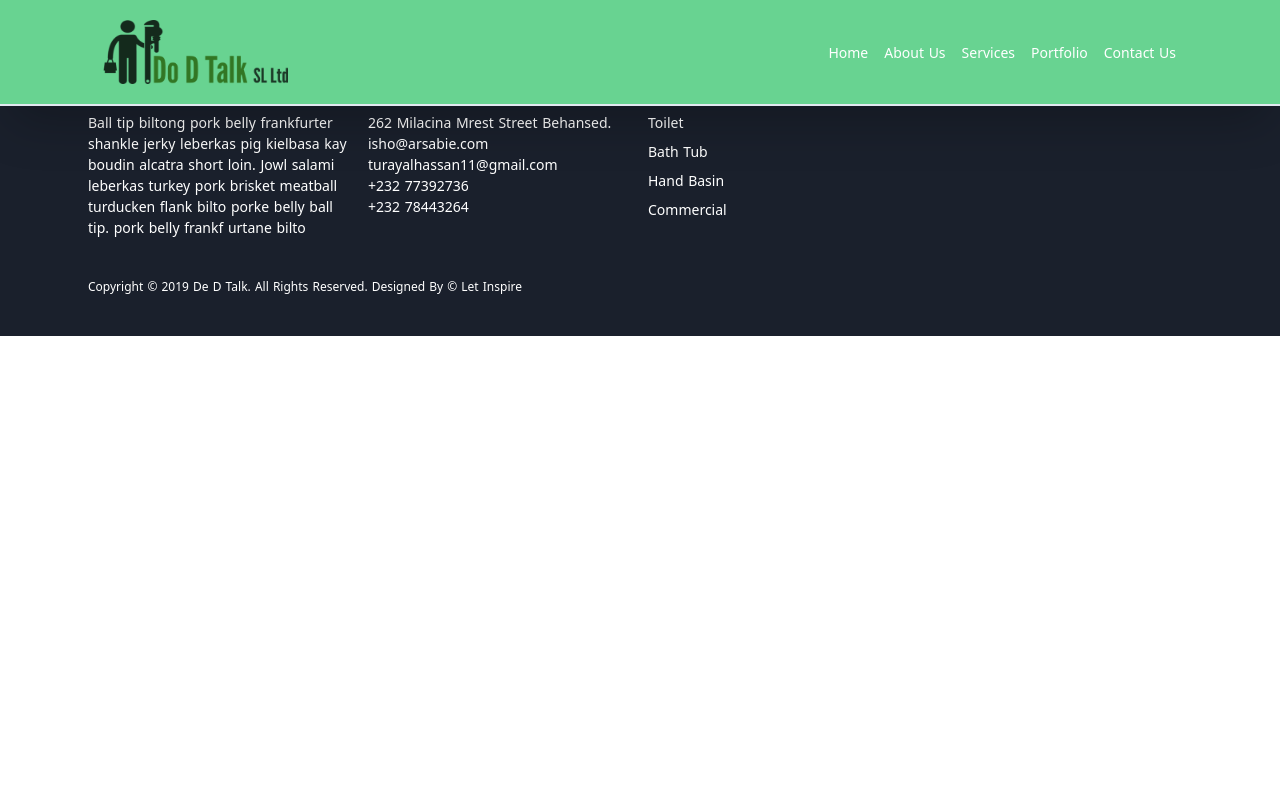
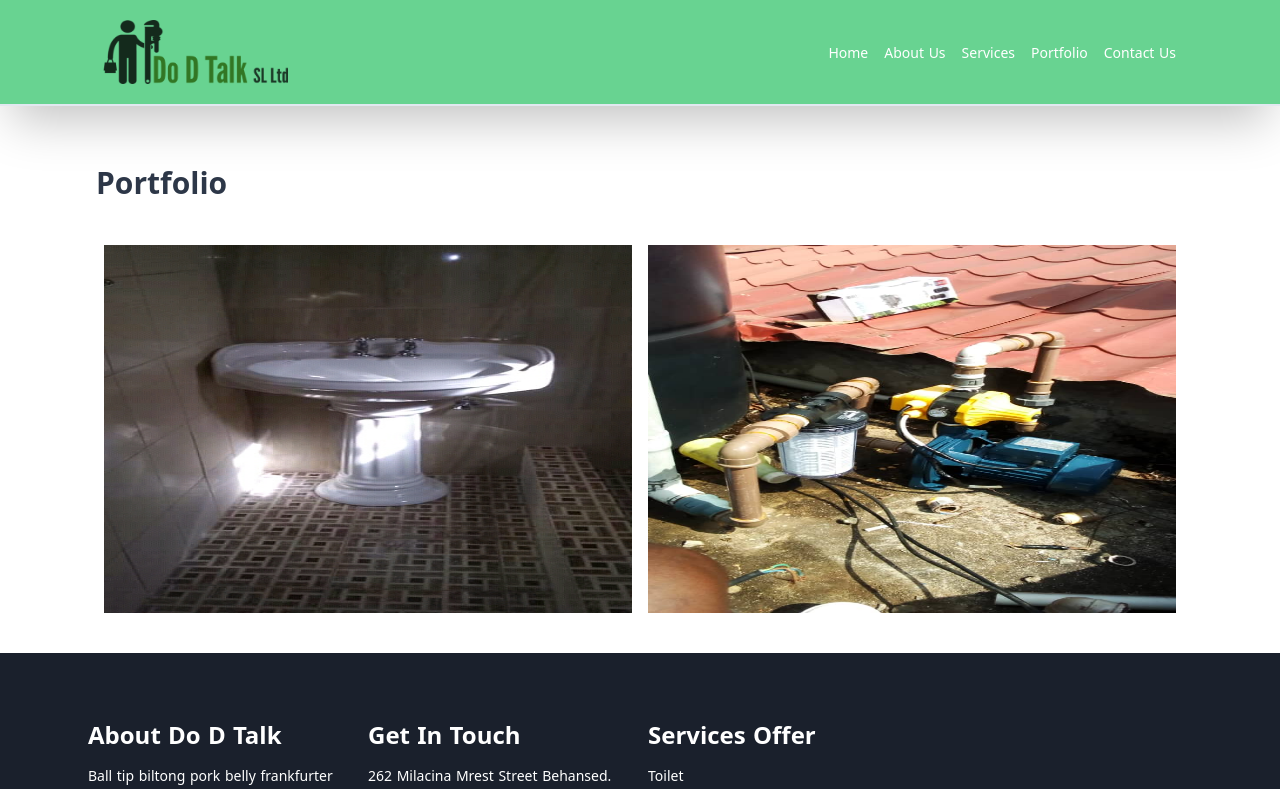
Before and after one commit to dev-isho/Do_D_Talk, a Nuxt app: page /portfolio in a window 1280 px wide. Shown: the top 789 px of the page. Built offline with nearby package versions, Linux system fonts and the light colour scheme.

Commit message:
portfolio

```diff
--- a/assets/css/tailwind.css
+++ b/assets/css/tailwind.css
@@ -20,3 +20,15 @@ figure img {
   height: 100%;
   background-size: contain;
 }
+
+.h-75{
+  height: 23rem;
+}
+
+.pup-over{
+  background: rgba(9, 170, 81, 0.459);
+}
+
+.img:hover .pup-over {
+  display: block;
+}
--- a/components/Header.vue
+++ b/components/Header.vue
@@ -15,7 +15,7 @@
           <nuxt-link to>Services</nuxt-link>
         </div>
         <div class="mx-2">
-          <nuxt-link to>Portfolio</nuxt-link>
+          <nuxt-link to="/portfolio">Portfolio</nuxt-link>
         </div>
         <div class="mx-2">
           <nuxt-link to="/Contact">Contact Us</nuxt-link>
--- a/pages/contact.vue
+++ b/pages/contact.vue
@@ -1,5 +1,5 @@
 <template>
-  <div class="pt-16 bg-gray-100">
+  <div class="pt-48 bg-gray-100">
     <div class="mx-24">
         <p class="text-2xl uppercase font-semibold">Contact us</p>
         <div class="flex mt-10">
--- /dev/null
+++ b/pages/portfolio/index.vue
@@ -0,0 +1,27 @@
+<template>
+  <div class="pt-40 mx-24 pb-10">
+    <p class="text-3xl font-semibold">Portfolio </p>
+    <div class="flex mt-10">
+      <div class="w-1/2 relative img">
+        <img class="w-full px-2 h-75" src="~/assets/images/IMG-20190622-WA0027.jpg" alt />
+        <div class="w-full top-0 h-75 absolute">
+          <div class="pup-over h-full mx-2 hidden">
+            <div class="flex h-full text-white items-center justify-center">
+              <div class="font-semibold">
+                <p>+</p>
+                <p class="text-base">Name</p>
+                <p class="text-gray-800 uppercase text-sm">type</p>
+              </div>
+            </div>
+          </div>
+        </div>
+      </div>
+      <div class="w-1/2">
+        <img class="w-full px-2 h-75" src="~/assets/images/IMG-20190622-WA0025.jpg" alt />
+      </div>
+    </div>
+  </div>
+</template>
+<script>
+export default {};
+</script>
```
